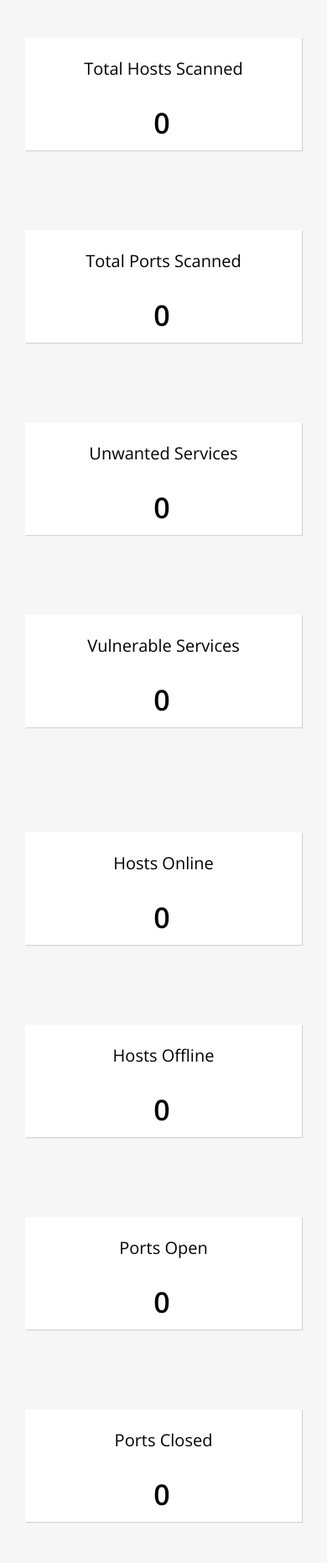
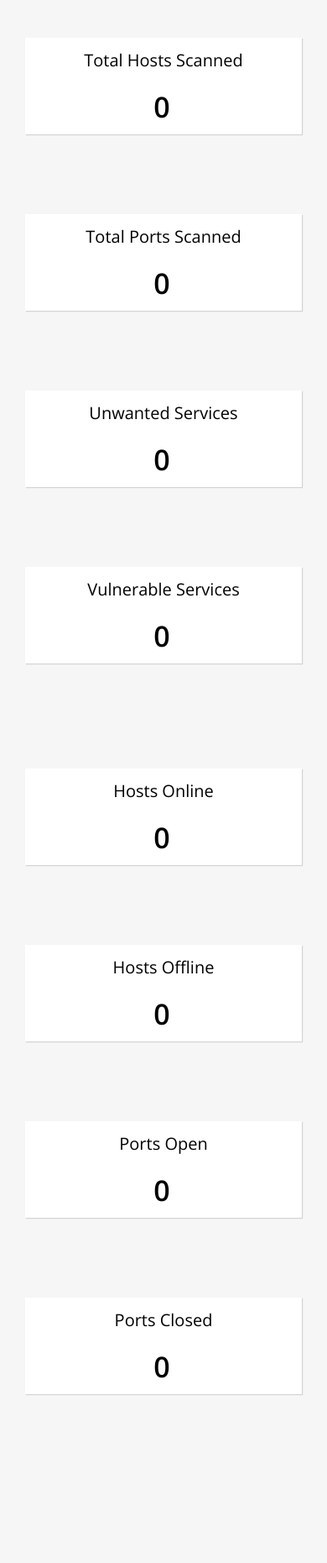
Before and after one commit to sysvar/sans, a PHP site: page / in a window 390 px wide. Shown: the part 145-2006 px from the top of the page at 84% size. After the commit the page ends 1806 px from the top, so only its background shows below. Run offline with PHP 8.4, Linux system fonts and the light colour scheme; data comes from the database, SQL or seed files in the repository; data that the repository does not hold is empty.

Commit message:
Responsive fix

```diff
--- a/sans/assets/css/style.css
+++ b/sans/assets/css/style.css
@@ -426,7 +426,7 @@ input:focus, textarea:focus {
 }
 @media handheld, only screen and (max-width: 1060px) {
 	.boxpad { padding: 10px; }
-	.tot-info { font-size: 20px; }
+    .tot-info { font-size: 20px; line-height: 34px; }
 	.tot-stat { font-size: 34px; }
 }
 @media handheld, only screen and (max-width: 767px) {
```
